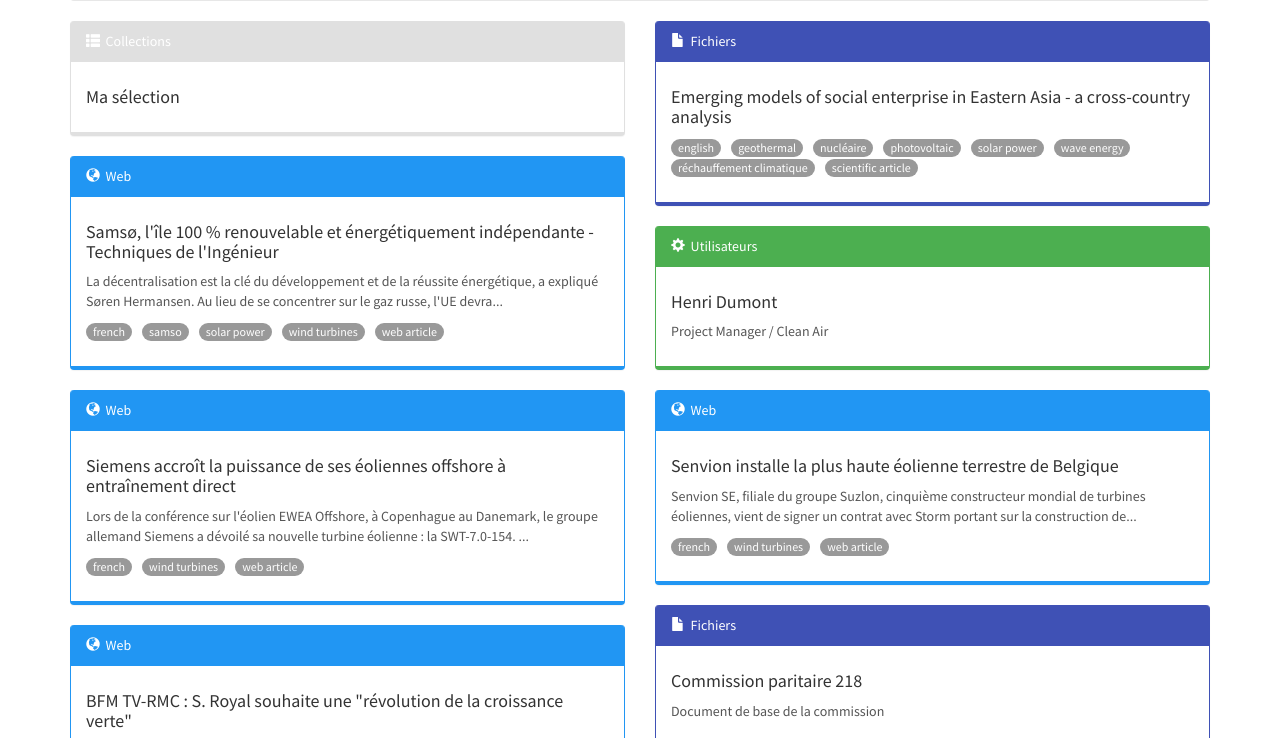
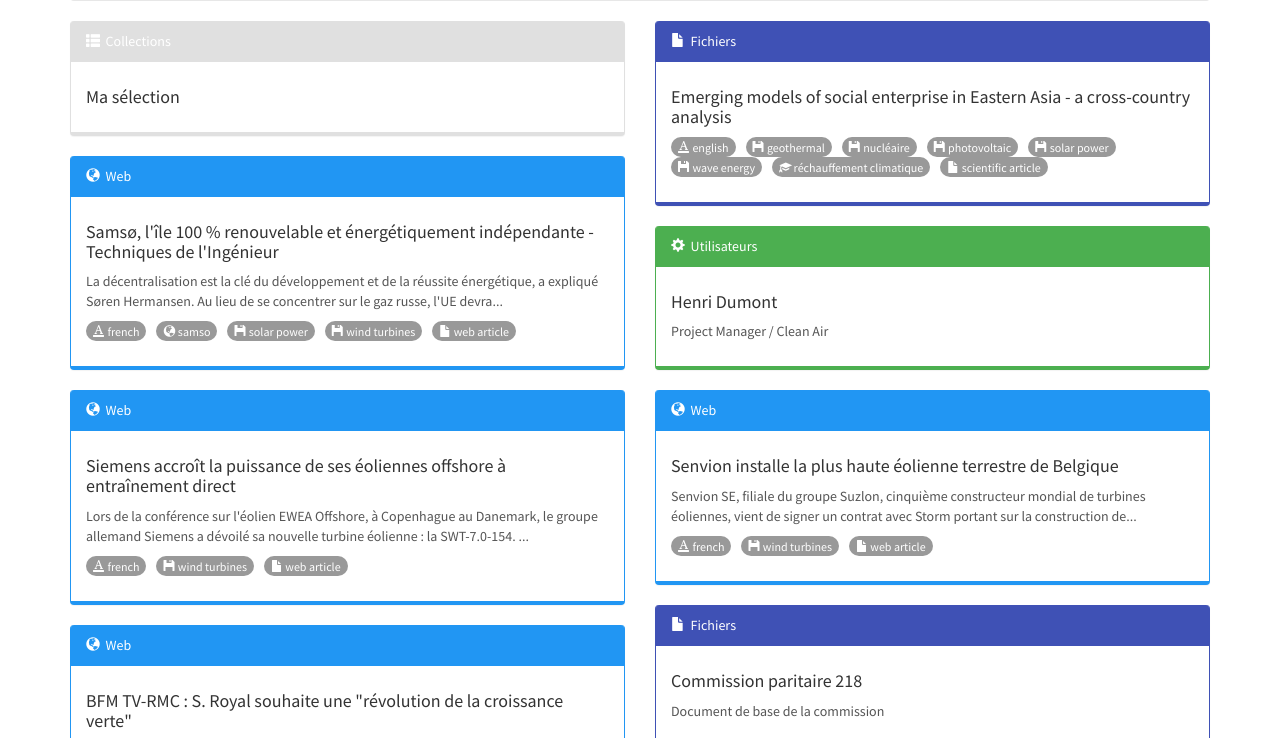
Before and after one commit to whatever-user/challenge, a website: page app/index.html in a window 1280 px wide. Shown: the part 53-791 px from the top of the page. Drawn offline with nearby package versions, Linux system fonts and the light colour scheme.

Commit message:
Added a type icon to tags

```diff
--- a/app/scripts/tiles/tile.html
+++ b/app/scripts/tiles/tile.html
@@ -7,7 +7,11 @@
 
         <p ng-if="tile.description">{{tile.description}}</p>
         <ul class="list-inline tags">
-            <li ng-repeat="tag in tile.tags"><span class="badge">{{tag.name}}</span></li>
+            <li ng-repeat="tag in tile.tags" title="{{tag.facet}}">
+                <span class="badge">
+                   <span class="glyphicon glyphicon-{{tag.icon}}"></span>&nbsp;{{tag.name}}
+                </span>
+            </li>
         </ul>
     </div>
 </div>
--- a/app/scripts/tiles/tiles-filters.js
+++ b/app/scripts/tiles/tiles-filters.js
@@ -1,4 +1,14 @@
 angular.module('tiles.filters', [])
+    .filter('beautify', ['colorizeFilter', 'categoryFilter', 'tagTypeFilter', function (colorizeFilter, categoryFilter, tagTypeFilter) {
+        return function (tiles) {
+            for (var t in tiles) {
+                var tile = tiles[t];
+                tile.tags = tagTypeFilter(tile.tags);
+            }
+
+            return colorizeFilter(categoryFilter(tiles))
+        }
+    }])
 
     .filter('colorize', function () {
         return function (tiles) {
@@ -63,4 +73,45 @@ angular.module('tiles.filters', [])
             }
             return tiles;
         }
+    })
+
+    .filter('tagType', function () {
+        return function (tags) {
+            if (!tags) {
+                return [];
+            }
+            for (var t in tags) {
+                var tag = tags[t];
+                switch (tag.tagType) {
+                    case 'technology':
+                        tag.icon = 'floppy-disk';
+                        break;
+                    case 'type of document':
+                        tag.icon = 'file';
+                        break;
+                    case 'industry':
+                        tag.icon = 'wrench';
+                        break;
+                    case 'language':
+                        tag.icon = 'text-color';
+                        break;
+                    case 'th\u00e8mes':
+                        tag.icon = 'education';
+                        break;
+                    case 'organization':
+                        tag.icon = 'th-large';
+                        break;
+                    case 'source':
+                        tag.icon = 'bullhorn';
+                        break;
+                    case 'place':
+                        tag.icon = 'globe';
+                        break;
+                    case 'people':
+                        tag.icon = 'user';
+                        break;
+                }
+            }
+            return tags;
+        }
     });
--- a/app/scripts/tiles/tiles-service.js
+++ b/app/scripts/tiles/tiles-service.js
@@ -2,10 +2,10 @@
 
 angular.module('tiles.service', ['tiles.data', 'tiles.filters'])
 
-    .factory('Tiles', ['TilesData', '$filter', 'colorizeFilter', 'categoryFilter',
-        function (TilesData, $filter, colorizeFilter, categoryFilter) {
+    .factory('Tiles', ['TilesData', '$filter', 'beautifyFilter',
+        function (TilesData, $filter, beautifyFilter) {
 
-            var tiles = categoryFilter(colorizeFilter(TilesData.load()));
+            var tiles = beautifyFilter(TilesData.load());
 
             function all() {
                 return tiles;
```
Also changed, not shown: app/tests/tiles/tiles-filters_tests.js (+34 -1 lines).
